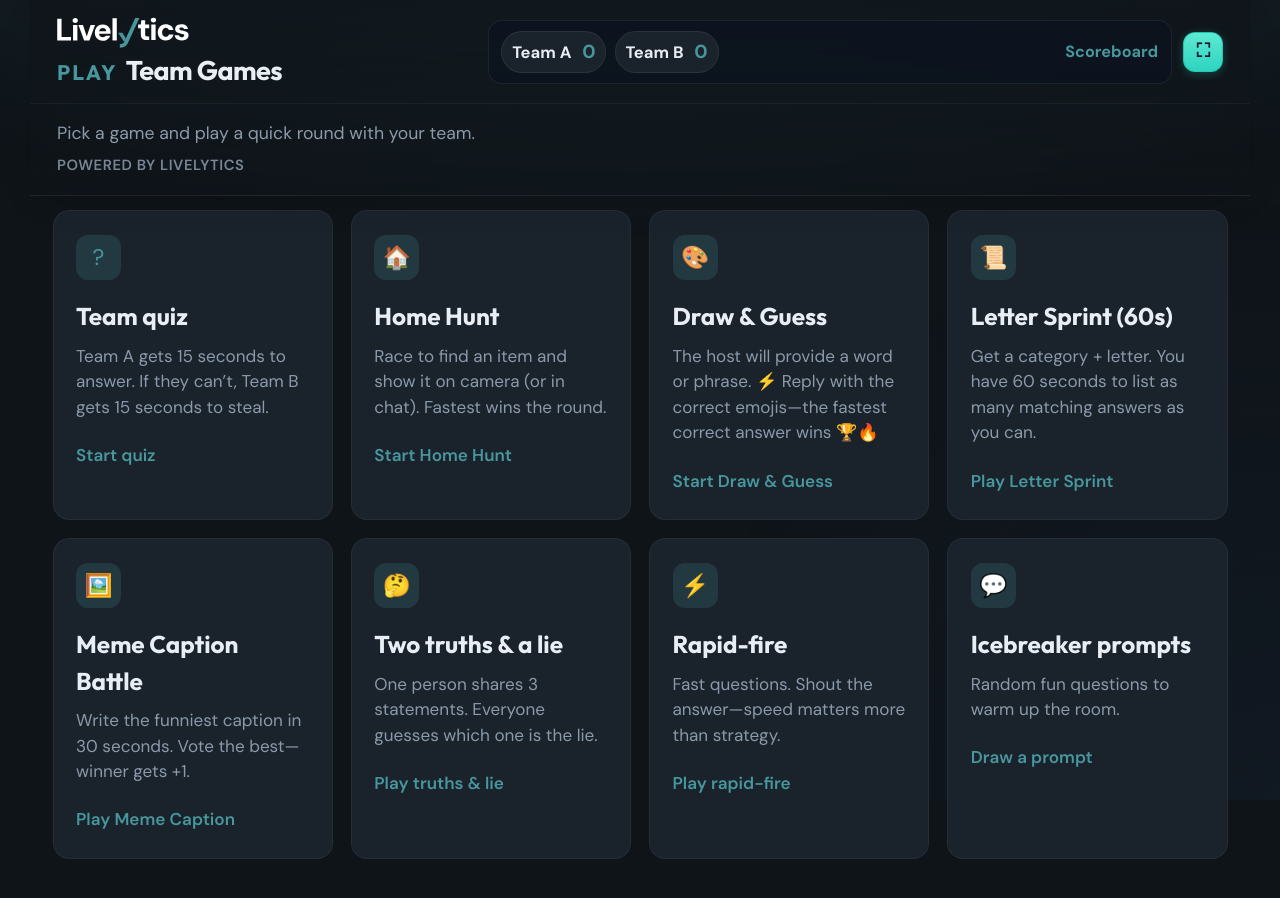
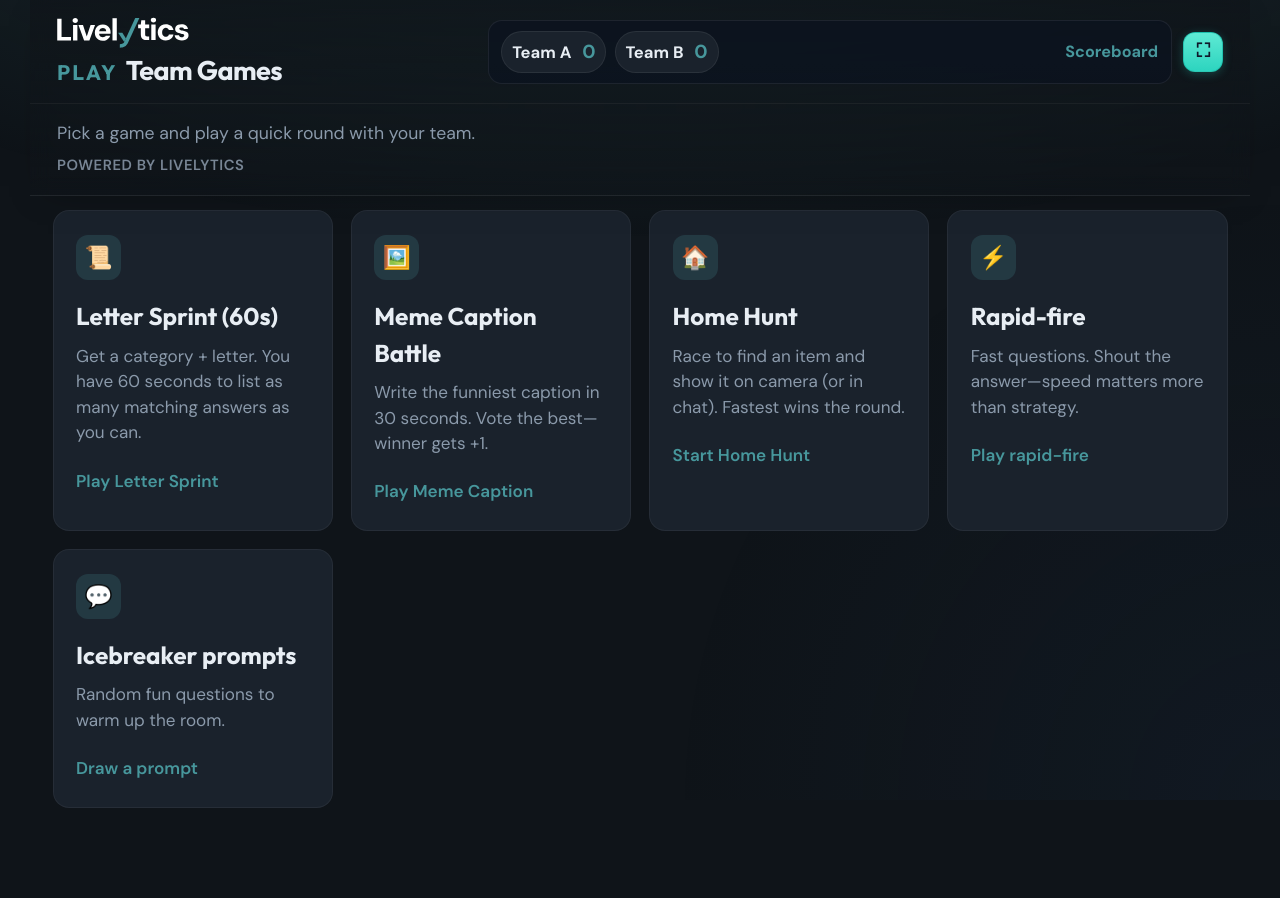
Before and after one commit to akshaygdhole/Fun-Friday-Games, a React (Vite) app: page /home in a window 1280 px wide. Shown: the top 898 px of the page. Built offline with nearby package versions, Linux system fonts and the light colour scheme.

Commit message:
Refactor meme captions, prompts, and rapid-fire questions by commenting out unused entries for improved clarity and focus. Update Home component to streamline game card presentation and enhance user engagement.

```diff
--- a/src/data/meme-captions.js
+++ b/src/data/meme-captions.js
@@ -2,12 +2,12 @@
 export const FUN_FRIDAY_MEME_CAPTIONS = [
   "When the meeting ends early…",
   "When someone says “quick call” and it hits 45 minutes…",
-  "When the food delivery app says “2 mins away” for the 6th time…",
+  // "When the food delivery app says “2 mins away” for the 6th time…",
   "When your code runs without errors on the first try",
   "When you finally understand the task… and then requirements change",
   "When your code runs perfectly right before the demo",
   "When you forget to save your work",
   "When the code works on your machine but breaks in production",
-  "Trying to debug code written by your past self",
+  // "Trying to debug code written by your past self",
   "When you fix one bug and three new ones appear",
 ]
--- a/src/data/prompts.js
+++ b/src/data/prompts.js
@@ -5,13 +5,13 @@ export const FUN_FRIDAY_PROMPTS = [
   "If you could work from anywhere in the world, where would it be?",
   "What’s one hobby you’d love to pick up if you had more time?",
   "What’s the best movie or series you’ve watched recently?",
-  "If your life had a theme song, what would it be?",
-  "What’s one thing on your bucket list?",
+  // "If your life had a theme song, what would it be?",
+  // "What’s one thing on your bucket list?",
   "Morning person or night owl — and why?",
-  "What’s your favorite food you can never say no to?",
+  // "What’s your favorite food you can never say no to?",
   "If you could switch jobs with anyone for a day, who would it be?",
-  "What’s one small thing that makes your day better?",
-  "What’s your favorite weekend activity?",
+  // "What’s one small thing that makes your day better?",
+  // "What’s your favorite weekend activity?",
   "What’s something interesting about you that most people don’t know?",
-  "If you had to describe yourself in one word, what would it be?",
+  // "If you had to describe yourself in one word, what would it be?",
 ]
--- a/src/data/rapidfire.js
+++ b/src/data/rapidfire.js
@@ -10,9 +10,9 @@ export const FUN_FRIDAY_RAPIDFIRE = [
   { q: "What does USB stand for?", a: "Universal Serial Bus" },
   { q: "What is the capital of Japan?", a: "Tokyo" },
   { q: "How many bytes in a kilobyte (decimal,1000-based)?", a: "1000" },
-  { q: "What is H2O commonly called?", a: "Water" },
-  { q: "What is Japan’s currency called?", a: "Yen" },
-  { q: "Which gas do humans breathe in to survive?", a: "Oxygen" },
-  { q: "What is the freezing point of water in Celsius?", a: "0°C" },
-  { q: "How many minutes are there in an hour?", a: "60" },
+  // { q: "What is H2O commonly called?", a: "Water" },
+  // { q: "What is Japan’s currency called?", a: "Yen" },
+  // { q: "Which gas do humans breathe in to survive?", a: "Oxygen" },
+  // { q: "What is the freezing point of water in Celsius?", a: "0°C" },
+  // { q: "How many minutes are there in an hour?", a: "60" },
 ]
--- a/src/pages/Home.jsx
+++ b/src/pages/Home.jsx
@@ -5,12 +5,34 @@ import LivelyticsLogoIcon from "../assets/LivelyticsLogoIcon"
 import FullscreenButton from "../components/FullscreenButton"
 
 const cards = [
+  // {
+  //   to: "/quiz",
+  //   icon: "?",
+  //   title: "Team quiz",
+  //   text: "Team A gets 15 seconds to answer. If they can’t, Team B gets 15 seconds to steal.",
+  //   cta: "Start quiz",
+  // },
+  // {
+  //   to: "/games/draw",
+  //   icon: "🎨",
+  //   title: "Draw & Guess",
+  //   text: "The host will provide a word or phrase.\n⚡ Reply with the correct emojis—the fastest correct answer wins 🏆🔥",
+  //   cta: "Start Draw & Guess",
+  // },
   {
-    to: "/quiz",
-    icon: "?",
-    title: "Team quiz",
-    text: "Team A gets 15 seconds to answer. If they can’t, Team B gets 15 seconds to steal.",
-    cta: "Start quiz",
+    to: "/games/categories",
+    icon: "\u{1F4DC}",
+    title: "Letter Sprint (60s)",
+    text: "Get a category + letter. You have 60 seconds to list as many matching answers as you can.",
+    cta: "Play Letter Sprint",
+  },
+
+  {
+    to: "/games/meme-caption",
+    icon: "\u{1F5BC}\uFE0F",
+    title: "Meme Caption Battle",
+    text: "Write the funniest caption in 30 seconds. Vote the best—winner gets +1.",
+    cta: "Play Meme Caption",
   },
   {
     to: "/games/scavenger-hunt",
@@ -19,35 +41,13 @@ const cards = [
     text: "Race to find an item and show it on camera (or in chat). Fastest wins the round.",
     cta: "Start Home Hunt",
   },
-  {
-    to: "/games/draw",
-    icon: "🎨",
-    title: "Draw & Guess",
-    text: "The host will provide a word or phrase.\n⚡ Reply with the correct emojis—the fastest correct answer wins 🏆🔥",
-    cta: "Start Draw & Guess",
-  },
-  {
-    to: "/games/categories",
-    icon: "\u{1F4DC}",
-    title: "Letter Sprint (60s)",
-    text: "Get a category + letter. You have 60 seconds to list as many matching answers as you can.",
-    cta: "Play Letter Sprint",
-  },
-  {
-    to: "/games/meme-caption",
-    icon: "\u{1F5BC}\uFE0F",
-    title: "Meme Caption Battle",
-    text: "Write the funniest caption in 30 seconds. Vote the best—winner gets +1.",
-    cta: "Play Meme Caption",
-  },
-
-  {
-    to: "/games/truths-lies",
-    icon: "\u{1F914}",
-    title: "Two truths & a lie",
-    text: "One person shares 3 statements. Everyone guesses which one is the lie.",
-    cta: "Play truths & lie",
-  },
+  // {
+  //   to: "/games/truths-lies",
+  //   icon: "\u{1F914}",
+  //   title: "Two truths & a lie",
+  //   text: "One person shares 3 statements. Everyone guesses which one is the lie.",
+  //   cta: "Play truths & lie",
+  // },
   {
     to: "/games/rapidfire",
     icon: "\u26A1",
@@ -55,7 +55,6 @@ const cards = [
     text: "Fast questions. Shout the answer—speed matters more than strategy.",
     cta: "Play rapid-fire",
   },
-
   {
     to: "/icebreakers",
     icon: "\u{1F4AC}",
```
